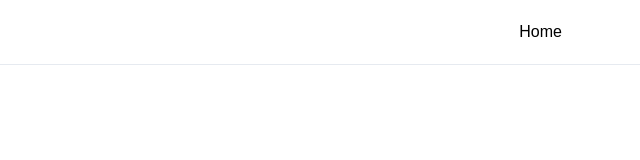
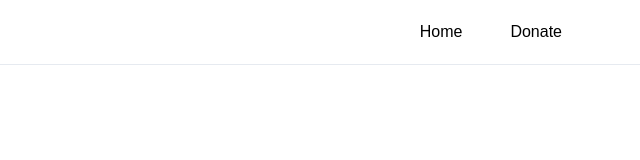
Before and after one commit to xiakuige/bellsscan, a Vue app: page / in a window 1280 px wide. Shown: the top 160 px of the page, without its empty margins (640-1280 px from the left). Built offline with nearby package versions, Linux system fonts and the light colour scheme.

Commit message:
初始化项目

```diff
--- a/src/layout/windows/components/NavBar.vue
+++ b/src/layout/windows/components/NavBar.vue
@@ -5,6 +5,11 @@
       <div class="navlist">
         <div class="navitem">
           <p>Home</p>
+        </div>
+      </div>
+      <div class="navlist">
+        <div class="navitem">
+          <p>Donate</p>
         </div>
       </div>
     </div>
@@ -258,3 +263,6 @@
   }
 }
 </style>
+
+<script setup lang="ts">
+</script>
--- a/vite.config.ts
+++ b/vite.config.ts
@@ -9,7 +9,6 @@ const resolve = (p: string) => {
 
 // https://vitejs.dev/config/
 export default defineConfig({
-    // base: '/bellsscan/', // github仓库名称
     resolve: {
         alias: {
             '@': resolve('./src')
```
